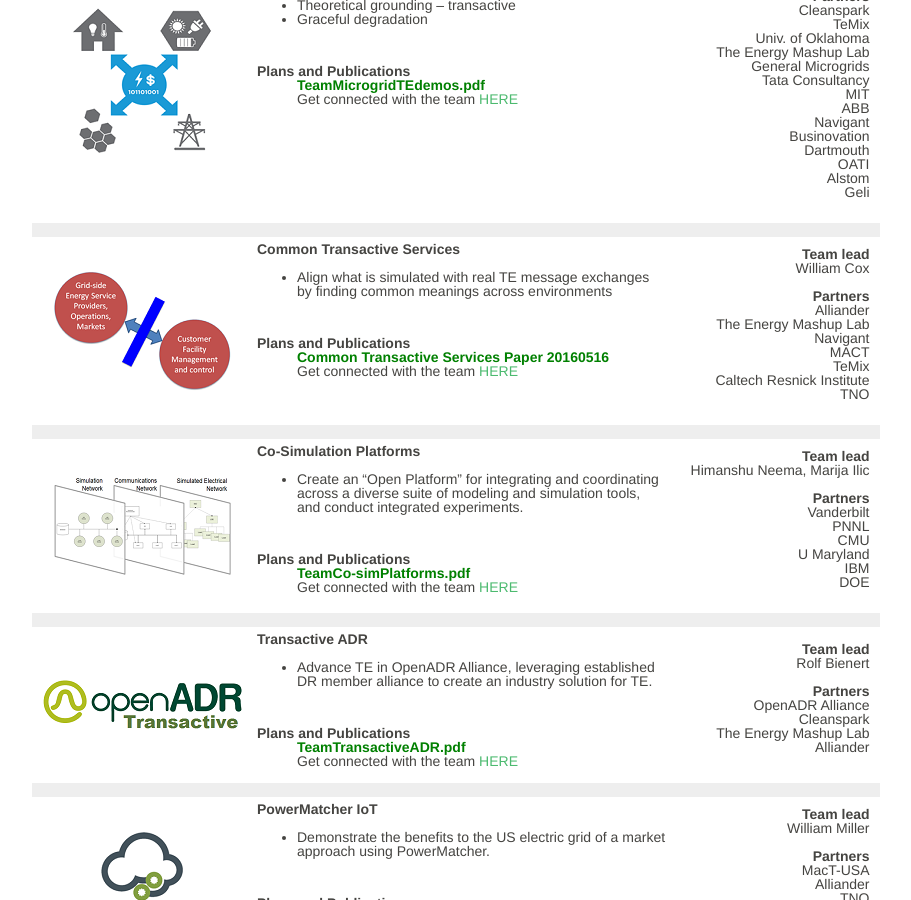
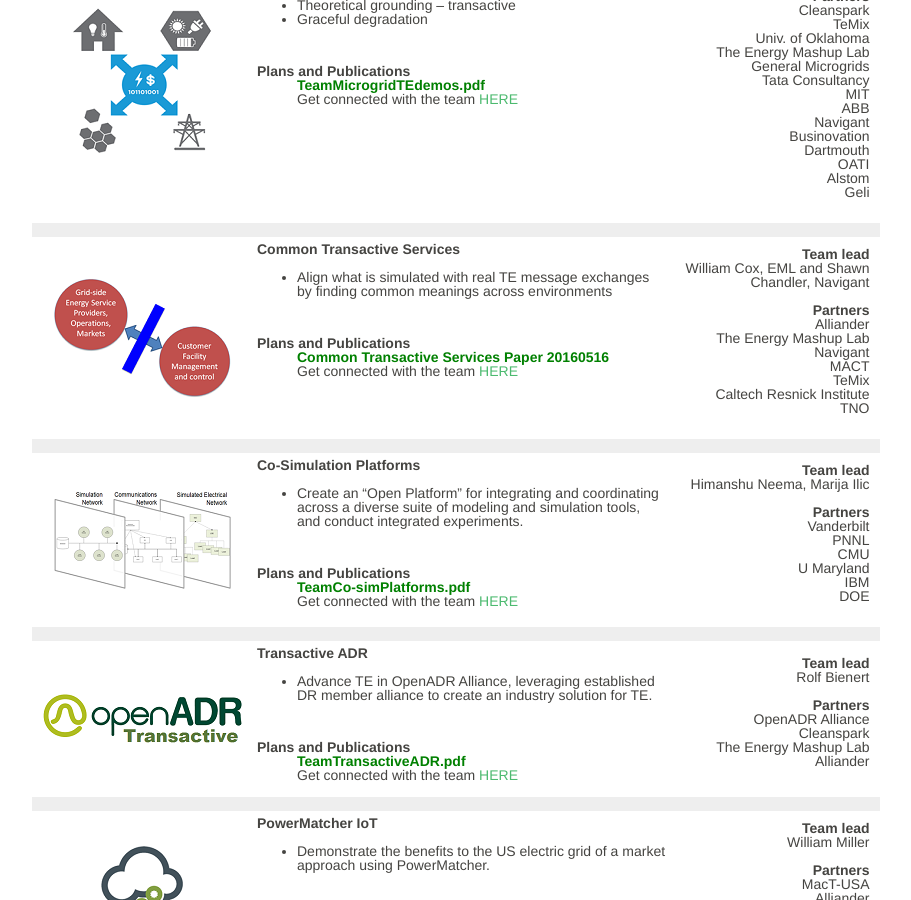
Before and after one commit to usnistgov/TEChallenge, a Jekyll site: the page built from community/index.md, in a window 1280 px wide and 900 px high, scrolled down 825 px. Shown: the whole window, without its empty margins (38-949 px from the left). Built offline with Jekyll 4.4.1, drawn with Linux system fonts in a browser that asks for light colours.

Commit message:
one more edit

```diff
--- a/_data/teams.yml
+++ b/_data/teams.yml
@@ -81,7 +81,7 @@
 # team4
 team4:
     name:  Common Transactive Services
-    lead: William Cox
+    lead: William Cox, EML and Shawn Chandler, Navigant
     url: "https://groups.google.com/d/forum/transactive-energy-abstract-interoperation"
     ideas:
     - title: Align what is simulated with real TE message exchanges by finding common meanings across environments
```
